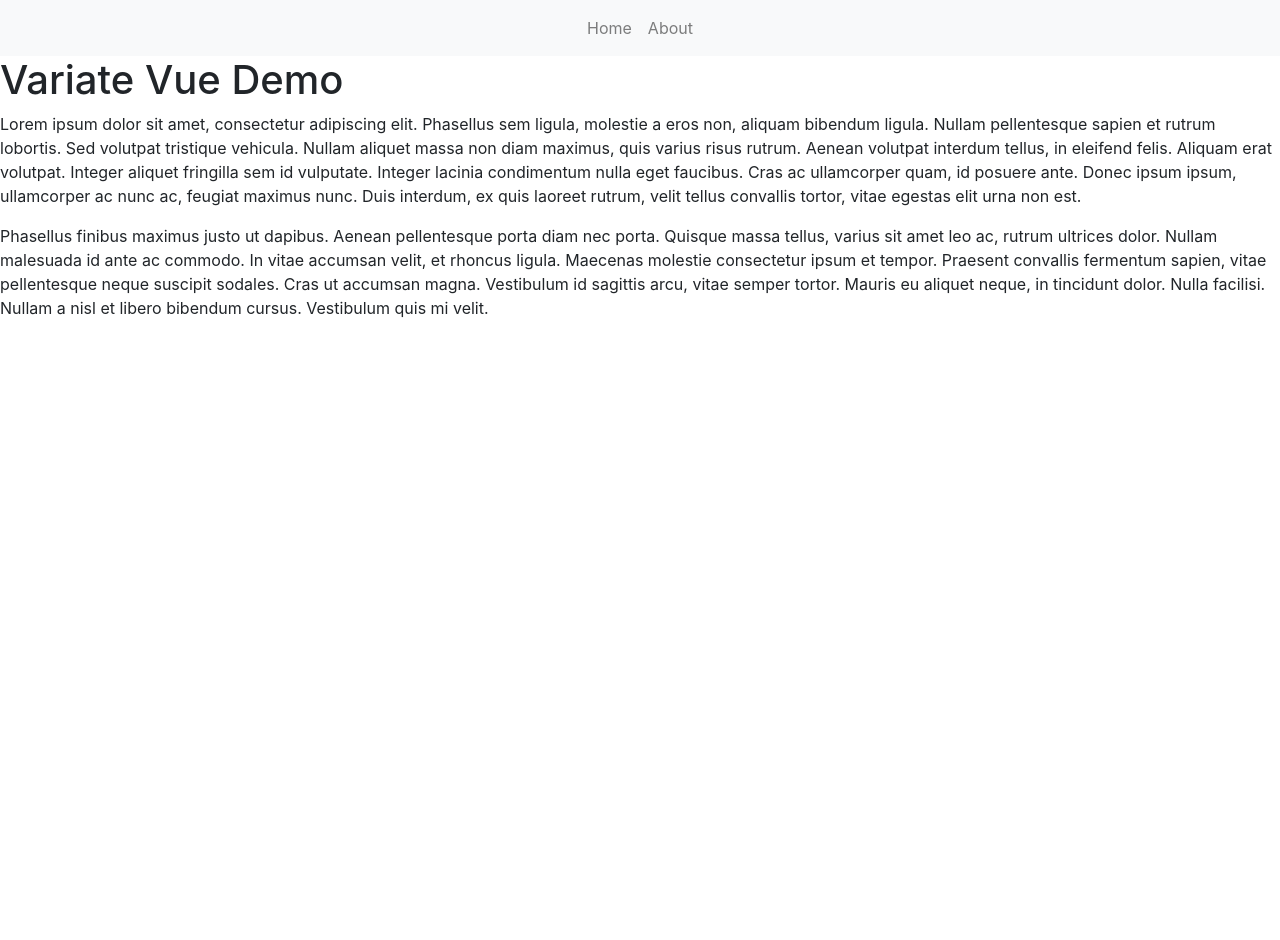
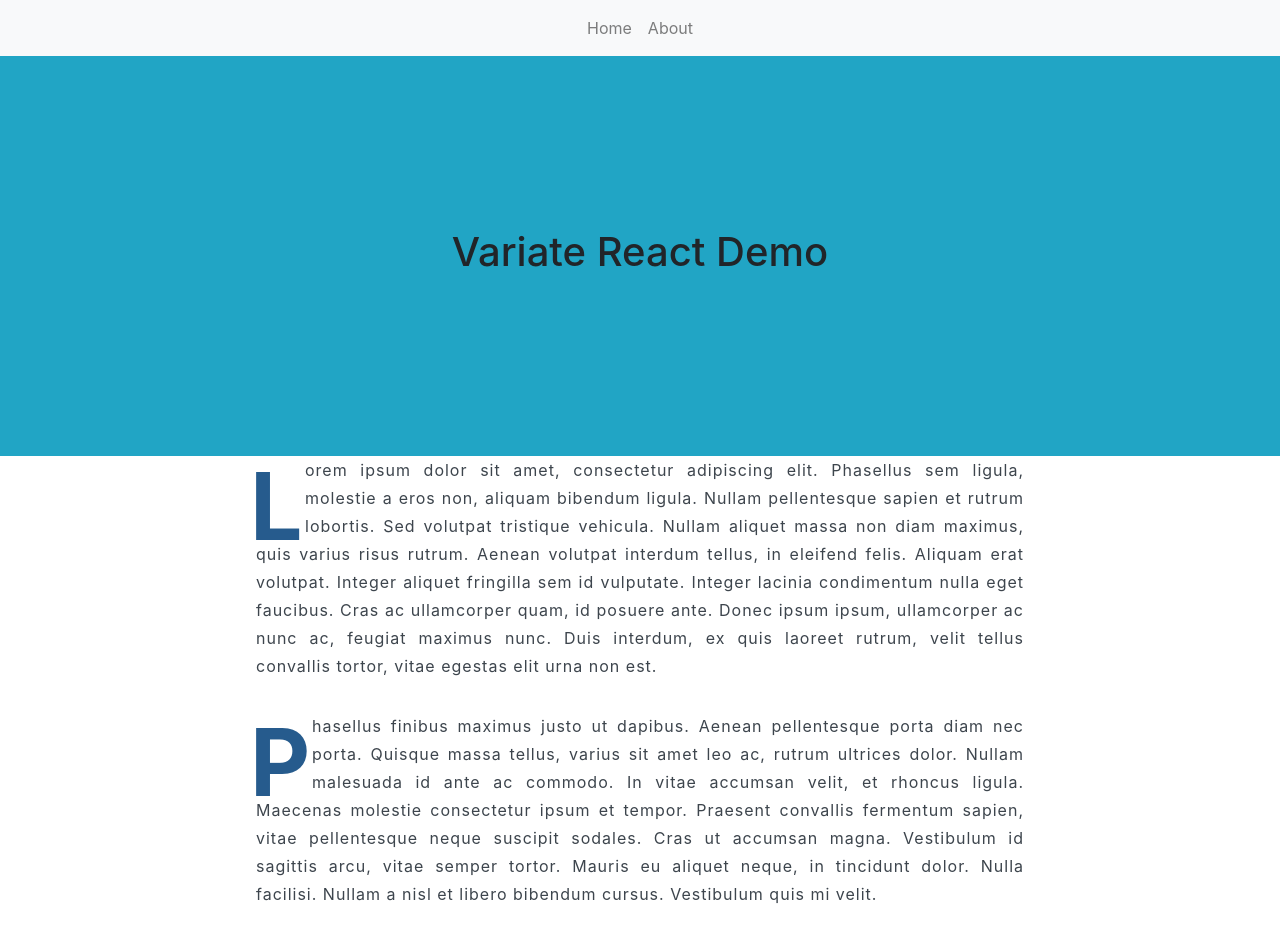
Before and after one commit to VariateHQ/variate-react-demo, a React (Create React App) app: page / in a window 1280 px wide. Before the commit the page ends 800 px from the top, so only its background shows below. Built offline with nearby package versions, Linux system fonts and the light colour scheme.

Commit message:
Add styled components

```diff
--- a/package.json
+++ b/package.json
@@ -8,7 +8,8 @@
     "react-bootstrap": "^1.0.0-beta.5",
     "react-dom": "^16.8.4",
     "react-router-dom": "^4.3.1",
-    "react-scripts": "2.1.8"
+    "react-scripts": "2.1.8",
+    "styled-components": "^4.1.3"
   },
   "scripts": {
     "start": "react-scripts start",
--- a/src/components/Hero.js
+++ b/src/components/Hero.js
@@ -1,10 +1,22 @@
 import React from 'react';
+import styled from 'styled-components'
+
+const HeroImage = styled.div`
+    width: 100%;
+    display: flex;
+    align-items: center;
+    justify-content: center;
+    min-height: 400px;
+    background-size: cover;
+    background-position: center;
+    background-color: rgb(33, 165, 197);
+`;
 
 function Hero() {
     return (
-        <div className="hero">
-            <h1>Variate Vue Demo</h1>
-        </div>
+        <HeroImage>
+            <h1>Variate React Demo</h1>
+        </HeroImage>
     )
 }
 
--- a/src/components/HomeContent.js
+++ b/src/components/HomeContent.js
@@ -1,9 +1,31 @@
 import React from 'react';
+import styled from 'styled-components'
+
+const Paragraph = styled.p`
+  margin: 0 auto 2em;
+  max-width: 60%;
+  text-align: justify;
+  font-size: 16px;
+  line-height: 1.75em;
+  letter-spacing: 1px;
+  color: #3d454d;
+
+  ::first-letter {
+    -webkit-initial-letter: 3;
+    initial-letter: 3;
+    font-size: 64px;
+    font-weight: bold;
+    color: #265B8D;
+    float: left;
+    margin-top: 16px;
+    margin-right: 5px;
+  }
+`;
 
 function HomeContent() {
     return (
         <section className="home-content">
-            <p>
+            <Paragraph>
                 Lorem ipsum dolor sit amet, consectetur adipiscing elit. Phasellus sem ligula, molestie a eros non,
                 aliquam bibendum ligula. Nullam pellentesque sapien et rutrum lobortis. Sed volutpat tristique vehicula.
                 Nullam aliquet massa non diam maximus, quis varius risus rutrum. Aenean volutpat interdum tellus, in
@@ -11,15 +33,15 @@ function HomeContent() {
                 condimentum nulla eget faucibus. Cras ac ullamcorper quam, id posuere ante. Donec ipsum ipsum,
                 ullamcorper ac nunc ac, feugiat maximus nunc. Duis interdum, ex quis laoreet rutrum, velit tellus
                 convallis tortor, vitae egestas elit urna non est.
-            </p>
-            <p>
+            </Paragraph>
+            <Paragraph>
                 Phasellus finibus maximus justo ut dapibus. Aenean pellentesque porta diam nec porta. Quisque massa
                 tellus, varius sit amet leo ac, rutrum ultrices dolor. Nullam malesuada id ante ac commodo. In vitae
                 accumsan velit, et rhoncus ligula. Maecenas molestie consectetur ipsum et tempor. Praesent convallis
                 fermentum sapien, vitae pellentesque neque suscipit sodales. Cras ut accumsan magna. Vestibulum id
                 sagittis arcu, vitae semper tortor. Mauris eu aliquet neque, in tincidunt dolor. Nulla facilisi. Nullam
                 a nisl et libero bibendum cursus. Vestibulum quis mi velit.
-            </p>
+            </Paragraph>
         </section>
     )
 }
```
Also changed, not shown: 1 other file (tests, documents, lock files or other folders).
